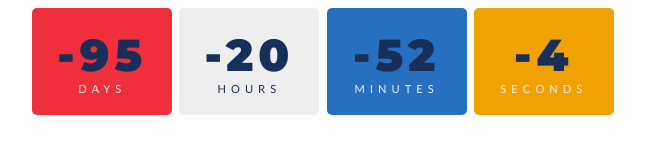
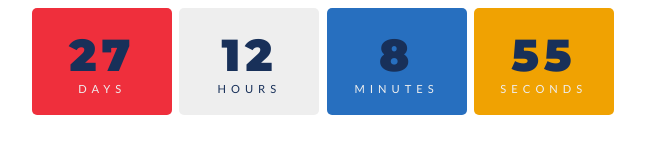
Before and after one commit to Drkiwii/Notion_Countdown_MKA1, a plain HTML site: page index.html in a window 1280 px wide. Shown: the whole page, without its empty margins (317-962 px from the left). Drawn offline with Linux system fonts and the light colour scheme.

Commit message:
index.html

```diff
--- a/index.html
+++ b/index.html
@@ -103,7 +103,7 @@ body{
 </body>
 <script>
     const year = new Date().getFullYear();
-const myDate = new Date('May 10, 2025 00:00:01');
+const myDate = new Date('Sep 09, 2025 08:00:00');
 console.log(myDate);
 
 // countdown
```
